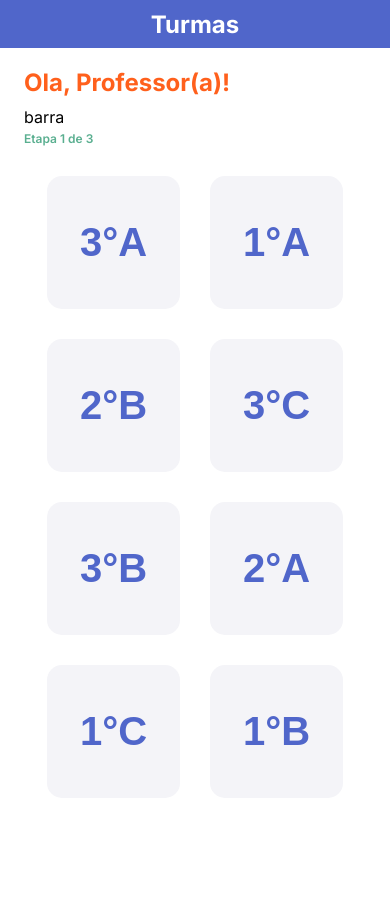
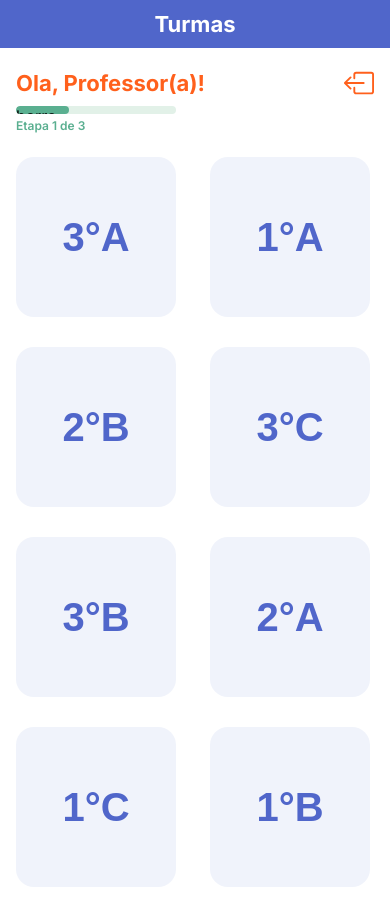
Before and after one commit to nicole-rcosta/tcc_snec, a Python web app: template templates/selec_turmas.html in a window 390 px wide. Before the commit the page ends 745 px from the top, so only its background shows below. Run offline with Jinja, Linux system fonts and the light colour scheme; the template is opened without the code that fills it, so the values that code supplies are empty.

Commit message:
Style: Aplicando a responsividade da tela no css e aplicando o botão de logout

```diff
--- a/static/styles/selec_turmas.css
+++ b/static/styles/selec_turmas.css
@@ -1,30 +1,41 @@
-@import url('https://fonts.googleapis.com/css2?family=Inter:ital,opsz,wght@0,14..32,100..900;1,14..32,100..900&display=swap');
+@import url('https://fonts.googleapis.com/css2?family=Inter:wght@400;600;700;800&display=swap');
 
-/* Reset*/
+/* Reset Básico */
 * {
     box-sizing: border-box;
 }
 
-body{
+body {
     font-family: "Inter", sans-serif;
     margin: 0;
     padding: 0;
+    background-color: #ffffff;
+    min-height: 100vh;
 }
 
+/* --- Header "Turmas" --- */
 .header--classes {
     height: 48px;
     display: flex;
     align-items: center;
     justify-content: center;
-    background-color: var(--color-blue);
-
+    background-color: var(--color-blue, #5363cd);
+    width: 100%;
 }
 
 .header--classes p {
     margin: 0;
-    font-size: 24px;
-    font-weight: bold;
+    font-size: 22px;
+    font-weight: 700;
     color: #ffffff;
+}
+
+/* --- Main Container Responsivo --- */
+.classes-container {
+    padding: 20px 16px;
+    width: 100%;
+    max-width: 800px; /* Expande até 800px */
+    margin: 0 auto;
 }
 
 /* --- Seção de Status / Topo --- */
@@ -32,54 +43,78 @@ body{
     margin-bottom: 24px;
 }
 
-/* --- Main Container --- */
-.classes-container {
-    padding: 20px 24px;
-    max-width: 400px;
-    margin: 0 auto;
+.classes__greeting-wrapper {
+    display: flex;
+    justify-content: space-between;
+    align-items: center;
+    margin-bottom: 8px;
 }
 
-.classes__greting p{
+.classes__greting p {
     margin: 0;
-    font-size: 24px;
-    font-weight: bold;
-    color: var(--color-orange);
+    font-size: 22px;
+    font-weight: 700;
+    color: var(--color-orange, #ff5c38);
+}
+
+.classes__logout-button {
+    background: transparent;
+    border: none;
+    color: var(--color-orange, #ff5c38);
+    cursor: pointer;
+    padding: 0;
+    display: flex;
+    align-items: center;
+    justify-content: center;
 
 }
 
 
-/* Barra de Progresso Estilizada */
-.progress-container {
-    width: 150px;
-    margin-top: 10PX;
+.classes__logout-button:hover {
+    transform: scale(1.1);
 }
 
+/* --- Barra de Progresso Responsiva --- */
+.progress-container {
+    width: 100%;
+    max-width: 160px; /* Limita o tamanho no mobile */
+}
 
+.progress-bar {
+    width: 100%;
+    height: 8px;
+    background-color: #e2f1e8;
+    border-radius: 10px;
+    overflow: hidden;
+}
+
+.progress--step-1 {
+    width: 33.33%;
+    height: 100%;
+    background-color: var(--color-green, #42be8b);
+    border-radius: 10px;
+}
 
 .progress-label {
     margin: 4px 0 0 0;
     font-size: 12px;
     font-weight: 600;
-    color: var(--color-green);
+    color: var(--color-green, #42be8b);
 }
 
-.classes__logout-button{
-    display: flex;
-
-}
-
-/* Grid */
-.classes-grid{
+/* --- Grid de Turmas Responsivo --- */
+.classes-grid {
     display: grid;
-    grid-template-columns: repeat(2, 133px);
+    /* Adapta automaticamente o número de colunas conforme o espaço livre */
+    grid-template-columns: repeat(auto-fill, minmax(130px, 1fr));
     gap: 30px;
     justify-content: center;
-    margin-top: 30px;
 }
 
 .class-card {
-    width: 133px;
-    height: 133px;
+    width: 160px;
+    height: 160px;
+    aspect-ratio: 1 / 1; /* Garante o formato quadrado proporcional */
 }
 
 .class-card button {
@@ -87,18 +122,68 @@ body{
     height: 100%;
     padding: 0;
     border: none;
-    background-color: rgb(244, 244, 248);
-    border-radius: 15px;
+    background-color: #f0f3fb;
+    border-radius: 18px;
     display: flex;
     align-items: center;
     justify-content: center;
     cursor: pointer;
+    transition: transform 0.15s ease, background-color 0.2s ease;
 }
 
+.class-card button:hover {
+    background-color: #e2e7f7;
+}
 
-.class-card__title{
+.class-card button:active {
+    transform: scale(0.96);
+}
+
+.class-card__title {
     margin: 0;
-    font-weight: bold;
+    font-weight: 760;
     font-size: 40px;
-    color: var(--color-blue);
+    color: var(--color-blue, #5363cd);
 }
+
+/* --- Media Queries para Ecreãs Maiores (Tablets e Computadores) --- */
+@media (min-width: 768px) {
+    .classes-container {
+        padding: 40px 32px;
+    }
+
+    .header--classes {
+        height: 60px;
+    }
+
+    .header--classes p {
+        font-size: 1.625rem;
+    }
+
+    .classes__greting p {
+        font-size: 1.75rem;
+    }
+
+    .classes__logout-button svg {
+        width: 36px;
+        height: 36px;
+    }
+
+    .progress-container {
+        max-width: 220px;
+    }
+
+    .progress-bar {
+        height: 10px;
+    }
+
+    .classes-grid {
+        /* Aumenta o tamanho mínimo dos cards no computador */
+        grid-template-columns: repeat(auto-fill, minmax(160px, 1fr));
+        gap: 28px;
+    }
+
+    .class-card__title {
+        font-size: 2.75rem;
+    }
+}
--- a/templates/selec_turmas.html
+++ b/templates/selec_turmas.html
@@ -17,19 +17,21 @@
 
     <main class="classes-container">
         <section class="classes-status">
+            <div class="classes__greeting-wrapper">
                 <div class="classes__greting">
                     <p>Ola, Professor(a)!</p>
                 </div>
 
-            <!-- <button>
-                <svg xmlns="http://www.w3.org/2000/svg" width="20" height="20" fill="currentColor"
+                <button class="classes__logout-button">
+                    <svg xmlns="http://www.w3.org/2000/svg" width="30" height="30" fill="currentColor"
                         class="classes__logout-button" viewBox="0 0 16 16">
                         <path fill-rule="evenodd"
                             d="M6 12.5a.5.5 0 0 0 .5.5h8a.5.5 0 0 0 .5-.5v-9a.5.5 0 0 0-.5-.5h-8a.5.5 0 0 0-.5.5v2a.5.5 0 0 1-1 0v-2A1.5 1.5 0 0 1 6.5 2h8A1.5 1.5 0 0 1 16 3.5v9a1.5 1.5 0 0 1-1.5 1.5h-8A1.5 1.5 0 0 1 5 12.5v-2a.5.5 0 0 1 1 0z" />
                         <path fill-rule="evenodd"
                             d="M.146 8.354a.5.5 0 0 1 0-.708l3-3a.5.5 0 1 1 .708.708L1.707 7.5H10.5a.5.5 0 0 1 0 1H1.707l2.147 2.146a.5.5 0 0 1-.708.708z" />
                     </svg>
-            </button> -->
+                </button>
+            </div>
 
             <!-- Barra de Progresso -->
             <div class="progress-container">
```
Lines whose indentation alone changed are shown as unchanged.
